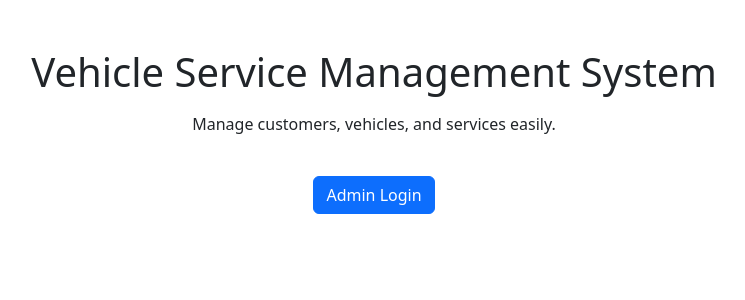
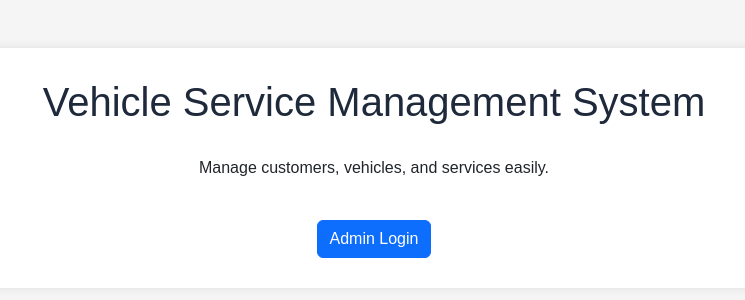
Before and after one commit to jishnuguttula/vehicle-service-management, a Flask app: page / in a window 1280 px wide. Shown: the top 300 px of the page, without its empty margins (266-1011 px from the left). Run offline with Flask 3, Linux system fonts and the light colour scheme.

Commit message:
css added

```diff
--- /dev/null
+++ b/static/style.css
@@ -0,0 +1,21 @@
+body{
+    background-color:#f5f5f5;
+    font-family:Arial, sans-serif;
+}
+
+h1{
+    text-align:center;
+    color:#1e293b;
+    margin-bottom:30px;
+}
+
+.container{
+    background:white;
+    padding:30px;
+    border-radius:10px;
+    box-shadow:0px 0px 10px rgba(0,0,0,0.1);
+}
+
+button{
+    border-radius:8px !important;
+}
--- a/templates/add_customer.html
+++ b/templates/add_customer.html
@@ -7,6 +7,8 @@
 
     <link href="https://cdn.jsdelivr.net/npm/bootstrap@5.3.0/dist/css/bootstrap.min.css"
           rel="stylesheet">
+
+    <link rel="stylesheet" href="{{ url_for('static', filename='style.css') }}">
 
 </head>
 
--- a/templates/add_service.html
+++ b/templates/add_service.html
@@ -7,6 +7,8 @@
 
     <link href="https://cdn.jsdelivr.net/npm/bootstrap@5.3.0/dist/css/bootstrap.min.css"
           rel="stylesheet">
+
+    <link rel="stylesheet" href="{{ url_for('static', filename='style.css') }}">
 
 </head>
 
--- a/templates/dashboard.html
+++ b/templates/dashboard.html
@@ -6,6 +6,7 @@
 
     <link href="https://cdn.jsdelivr.net/npm/bootstrap@5.3.0/dist/css/bootstrap.min.css"
           rel="stylesheet">
+    <link rel="stylesheet" href="{{ url_for('static', filename='style.css') }}">
 </head>
 
 <body>
--- a/templates/index.html
+++ b/templates/index.html
@@ -6,6 +6,8 @@
 
     <link href="https://cdn.jsdelivr.net/npm/bootstrap@5.3.0/dist/css/bootstrap.min.css"
           rel="stylesheet">
+
+    <link rel="stylesheet" href="{{ url_for('static', filename='style.css') }}">
 </head>
 
 <body>
--- a/templates/login.html
+++ b/templates/login.html
@@ -4,6 +4,8 @@
     <title>Login</title>
 
     <link href="https://cdn.jsdelivr.net/npm/bootstrap@5.3.0/dist/css/bootstrap.min.css" rel="stylesheet">
+
+    <link rel="stylesheet" href="{{ url_for('static', filename='style.css') }}">
 </head>
 
 <body>
--- a/templates/view_customer.html
+++ b/templates/view_customer.html
@@ -7,6 +7,8 @@
 
     <link href="https://cdn.jsdelivr.net/npm/bootstrap@5.3.0/dist/css/bootstrap.min.css"
           rel="stylesheet">
+
+    <link rel="stylesheet" href="{{ url_for('static', filename='style.css') }}">
 
 </head>
 
--- a/templates/view_services.html
+++ b/templates/view_services.html
@@ -7,6 +7,8 @@
 
     <link href="https://cdn.jsdelivr.net/npm/bootstrap@5.3.0/dist/css/bootstrap.min.css"
           rel="stylesheet">
+
+    <link rel="stylesheet" href="{{ url_for('static', filename='style.css') }}">
 
 </head>
 
```
